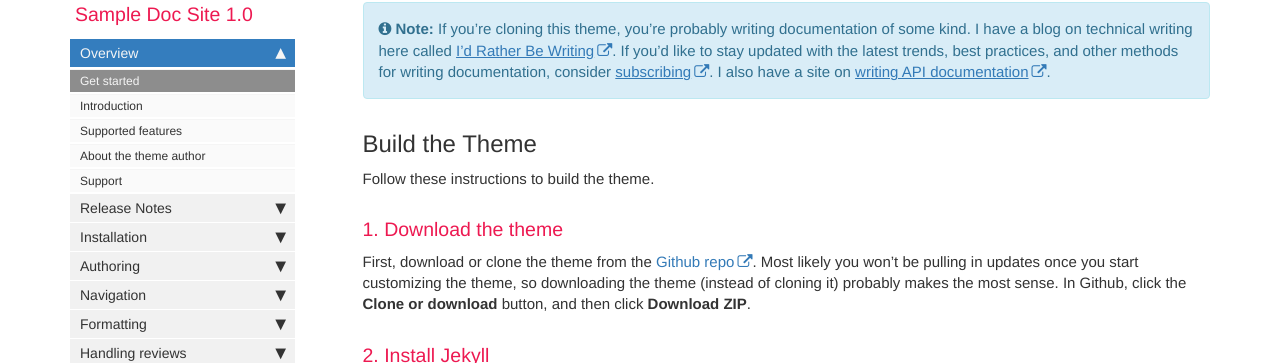
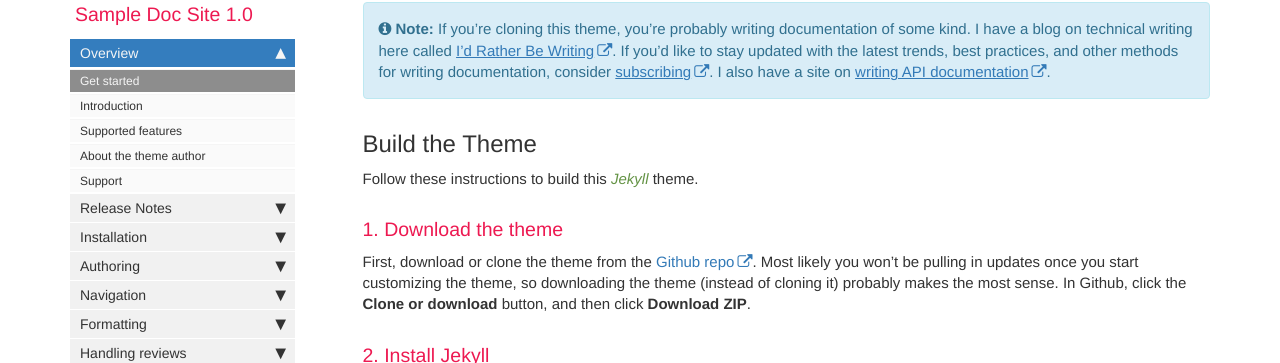
Before and after one commit to ivancheban/sampledocsite, a Jekyll site: the page built from index.md, in a window 1280 px wide and 900 px high, scrolled down 739 px. Shown: the part 90-453 px from the top of the window. Built offline with Jekyll 4.4.1, drawn with Linux system fonts in a browser that asks for light colours; comment, search, counter and statistics services are not loaded.

Commit message:
added Jekyll term.

```diff
--- a/index.md
+++ b/index.md
@@ -11,7 +11,7 @@ summary: These brief instructions will help you get started quickly with the the
 
 ## Build the Theme
 
-Follow these instructions to build the theme.
+Follow these instructions to build this <a href="#" data-toggle="tooltip" data-original-title="{{site.data.glossary.jekyll_platform}}">Jekyll</a> theme.
 
 ### 1. Download the theme
 
```
